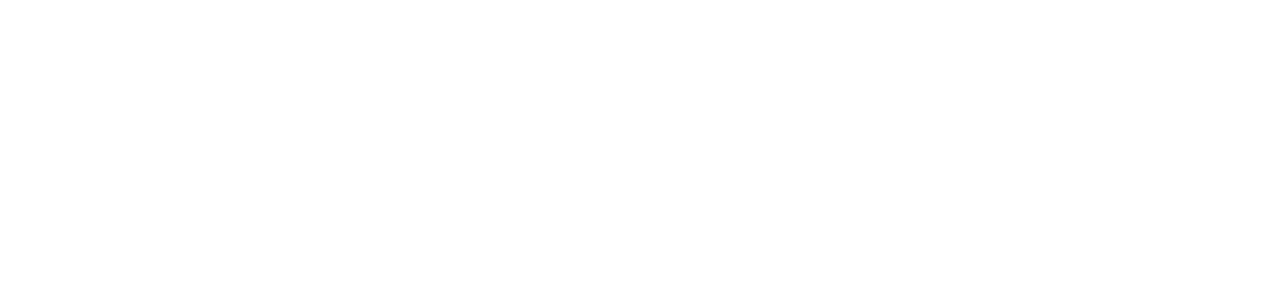
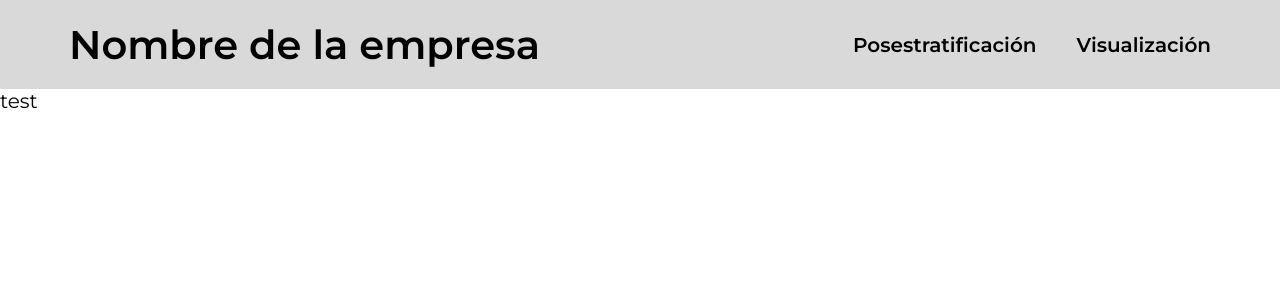
Before and after one commit to Edwardreyessp/encuestas-deploy, a React (Vite) app: page /muestreo in a window 1280 px wide. Before the commit this address had no page. Shown: the top 300 px of the page. Built offline with nearby package versions, Linux system fonts and the light colour scheme.

Commit message:
feat(routes): add muestreo route
close #15

```diff
--- a/src/App.jsx
+++ b/src/App.jsx
@@ -1,12 +1,14 @@
 import ReactDOM from 'react-dom/client';
 import Visualizacion from './routes/Visualizacion';
 import Posestratificacion from './routes/Posestratificacion';
+import Muestreo from './routes/Muestreo';
 import './main.scss';
 import { BrowserRouter, Routes, Route } from 'react-router-dom';
 
 ReactDOM.createRoot(document.getElementById('root')).render(
   <BrowserRouter>
     <Routes>
+      <Route path="/muestreo" element={<Muestreo />} />
       <Route path="/posestratificacion" element={<Posestratificacion />} />
       <Route path="/visualizacion" element={<Visualizacion />} />
       <Route path="/" element={<Visualizacion />} />
--- /dev/null
+++ b/src/routes/Muestreo.jsx
@@ -0,0 +1,12 @@
+import Navbar from '../components/utils/Navbar';
+
+const Visualizacion = () => {
+  return (
+    <>
+      <Navbar />
+      <p>test</p>
+    </>
+  );
+};
+
+export default Visualizacion;
```
Also changed, not shown: 1 other file (tests, documents, lock files or other folders).
